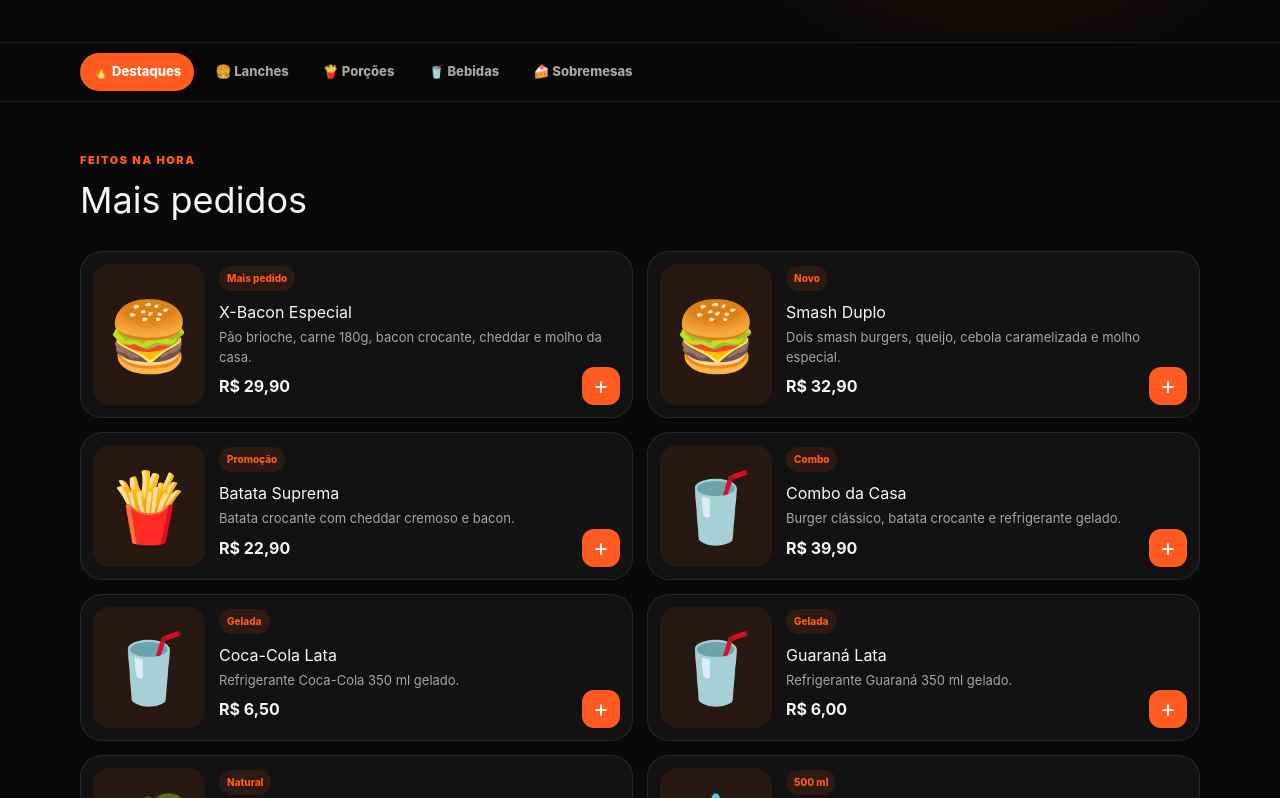
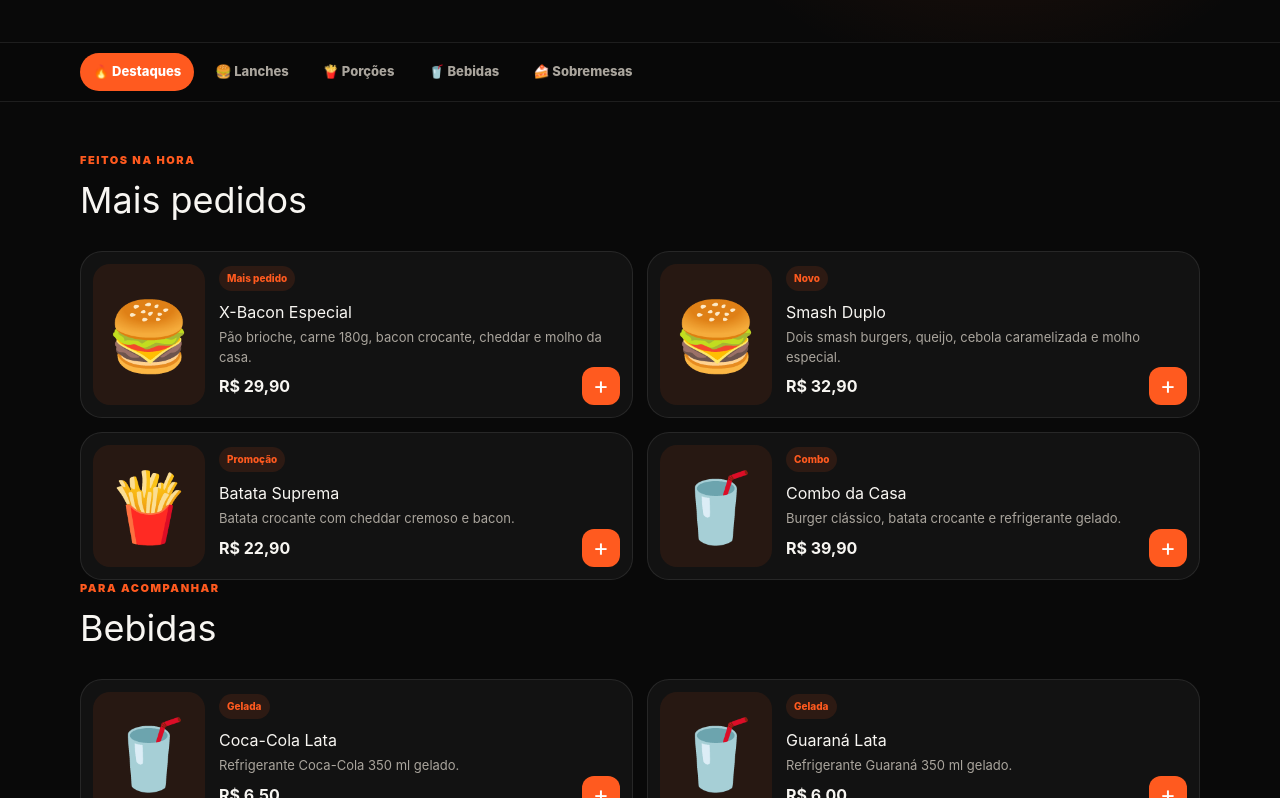
Before and after one commit to LEBEATO/cardapio-digital, a React (Vite) app: page / in a window 1280 px wide. Shown: the part 567-1365 px from the top of the page. Built offline with nearby package versions, Linux system fonts and the light colour scheme.

Commit message:
feat: add beverages menu section

```diff
--- a/src/pages/HomePage.tsx
+++ b/src/pages/HomePage.tsx
@@ -14,8 +14,8 @@ export function HomePage(){
  function quickAdd(p:Product){setCart(c=>{const key=`${p.id}::`;const found=c.find(i=>i.cartKey===key);return found?c.map(i=>i.cartKey===key?{...i,quantity:i.quantity+1}:i):[...c,{...p,cartKey:key,quantity:1,selectedAddOns:[]}]})}
  return <main><Header dark={dark} count={count} onTheme={()=>setDark(v=>!v)} onCart={()=>count>0&&setCartOpen(true)}/>
  <section className="hero"><div className="shell hero-grid"><div className="hero-copy"><span className="pill">🔥 Sabor que chega junto</span><h1>Seu burger favorito, <em>sem complicação.</em></h1><p>Escolha, personalize e envie seu pedido direto para o WhatsApp. Sem cadastro.</p><a className="primary" href="#cardapio">Ver cardápio ↓</a></div><div className="burger-stage"><div className="burger">🍔</div></div></div></section>
- <nav className="categories"><div className="shell category-scroll">{["🔥 Destaques","🍔 Lanches","🍟 Porções","🥤 Bebidas","🍰 Sobremesas"].map((x,i)=><a className={i===0?"active":""} href="#cardapio" key={x}>{x}</a>)}</div></nav>
- <section className="shell menu" id="cardapio"><p className="eyebrow">Feitos na hora</p><h2>Mais pedidos</h2><div className="product-grid">{products.map(p=><ProductCard key={p.id} product={p} onOpen={quickAdd} onQuickAdd={quickAdd}/>)}</div></section>
+ <nav className="categories"><div className="shell category-scroll">{["🔥 Destaques","🍔 Lanches","🍟 Porções","🥤 Bebidas","🍰 Sobremesas"].map((x,i)=><a className={i===0?"active":""} href={x.includes("Bebidas")?"#bebidas":"#cardapio"} key={x}>{x}</a>)}</div></nav>
+ <section className="shell menu" id="cardapio"><p className="eyebrow">Feitos na hora</p><h2>Mais pedidos</h2><div className="product-grid">{products.filter(p=>p.category!=="Bebidas").map(p=><ProductCard key={p.id} product={p} onOpen={quickAdd} onQuickAdd={quickAdd}/>)}</div><div className="menu-section" id="bebidas"><p className="eyebrow">Para acompanhar</p><h2>Bebidas</h2><div className="product-grid">{products.filter(p=>p.category==="Bebidas").map(p=><ProductCard key={p.id} product={p} onOpen={quickAdd} onQuickAdd={quickAdd}/>)}</div></div></section>
  {cartOpen&&count>0&&<CartDrawer items={cart} onClose={()=>setCartOpen(false)} onQuantity={updateQuantity} onClear={()=>{setCart([]);setCartOpen(false)}}/>}
  {count>0&&<button className="cart-bar" onClick={()=>setCartOpen(true)}><span><b>{count}</b> {count===1?"item":"itens"}</span><strong>Ver carrinho →</strong></button>}
  </main>
```
